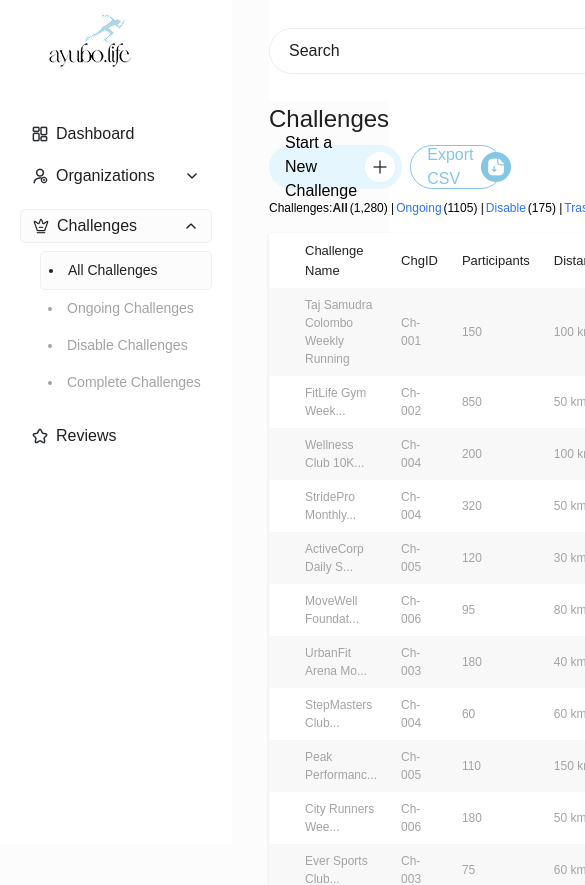
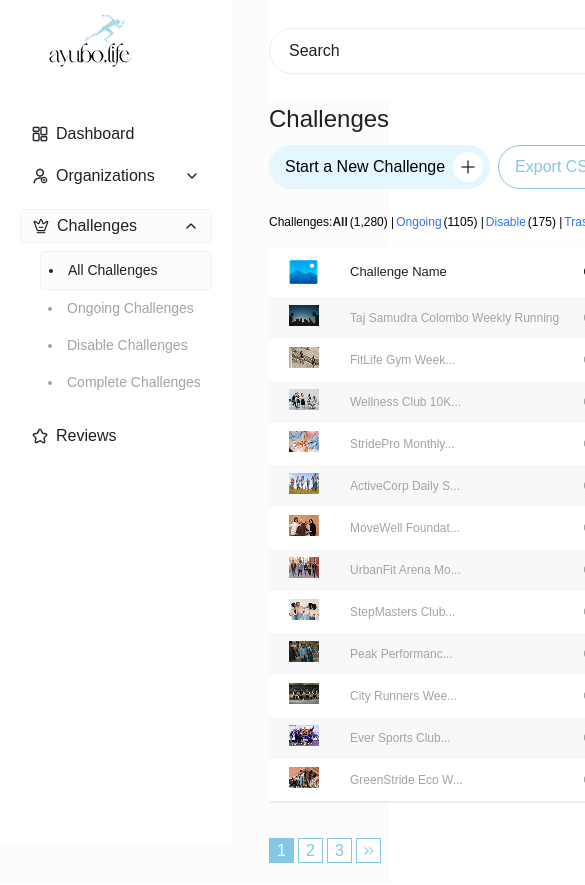
Before and after one commit to ShashiniAluthge/Ztride_Project, a React (Vite) app: page /allChallenges in a window 390 px wide. Shown: the top 885 px of the page, 585 px wide, since content can reach past the window. Built offline with nearby package versions, Linux system fonts and the light colour scheme; a web font is replaced by a local one.

Commit message:
adjust pages responsiveness components

```diff
--- a/src/components/challenges/ChallengesTable.tsx
+++ b/src/components/challenges/ChallengesTable.tsx
@@ -38,8 +38,8 @@ const ChallengesTable = ({
   const navigate = useNavigate();
 
   return (
-    <>
-      <table className="w-full text-left shadow-sm my-[16px]">
+    <div className="overflow-x-auto">
+      <table className="w-full text-left shadow-sm my-[16px] min-w-max">
         <thead>
           <tr className="bg-[var(--background)] text-[var(--primary)] h-[50px] text-[13px] items-center  border-[var(--background)] font-medium ">
             <th className="py-2 px-3 flex items-center justify-center">
@@ -124,7 +124,7 @@ const ChallengesTable = ({
           ))}
         </tbody>
       </table>
-    </>
+      </div>
   );
 };
 
--- a/src/components/dashboard/ChallengesCard.tsx
+++ b/src/components/dashboard/ChallengesCard.tsx
@@ -1,7 +1,7 @@
 import DoubleArrowIcon from "../../assets/doubleArrowIcon.png";
 import TajSamudraLogo from "../../assets/TajSamudraLogo.png";
 import AyuboIcon from "../../assets/ayuboicon.png";
-import DashboardMapImage from '../../assets/dashboardMapImage.png';
+import DashboardMapImage from "../../assets/dashboardMapImage.png";
 
 const ChallengesCard = () => {
   return (
@@ -16,7 +16,10 @@ const ChallengesCard = () => {
         <div className="mt-[11px] flex flex-row items-center justify-between">
           <div className="flex-1">
             <div className="flex flex-row">
+              <div>
                 <img src={TajSamudraLogo} />
+              </div>
+
               <div className="flex flex-col ml-[10px]">
                 <p className="text-[14px] text-[var(--primary)]">
                   Taj Samudra Colombo
@@ -43,18 +46,24 @@ const ChallengesCard = () => {
 
             <div className="mt-[10px] flex flex-row gap-[24px]">
               <div className="flex flex-col">
-                <p className="text-[14px] font-medium text-[var(--primary)]">100 km</p>
+                <p className="text-[14px] font-medium text-[var(--primary)]">
+                  100 km
+                </p>
                 <p className="text-[10px] text-[var(--subText)]">Distance</p>
               </div>
 
               <div className="flex flex-col">
-                <p className="text-[14px] font-medium text-[var(--primary)]">08:00 am</p>
-                <p className="text-[10px] text-[var(--subText)]">Starting Time</p>
+                <p className="text-[14px] font-medium text-[var(--primary)]">
+                  08:00 am
+                </p>
+                <p className="text-[10px] text-[var(--subText)]">
+                  Starting Time
+                </p>
               </div>
             </div>
           </div>
           <div className=" ml-[26px]">
-        <img src={DashboardMapImage} className="object-contain"/>
+            <img src={DashboardMapImage} className="object-contain" />
           </div>
         </div>
       </div>
--- a/src/pages/AllChallenges.tsx
+++ b/src/pages/AllChallenges.tsx
@@ -21,18 +21,19 @@ const AllChallenges = () => {
           <p className="text-[24px] text-[var(--primary)] font-medium">
             Challenges
           </p>
-          <div className="flex flex-row justify between  mt-[8px]">
-            <div className="flex flex-row gap-[8px] w-1/2">
-              <div className="bg-[var(--btnBackground)] h-[44px]  text-[16px] flex items-center justify-between  pl-[16px] p-[7px] rounded-[50px] gap-[8px] ">
+          <div className="flex  justify-between items-center mt-[8px]">
+            <div className="flex gap-[8px] w-full  items-center mb-4">
+              <div className="bg-[var(--btnBackground)] h-[44px] text-[16px] flex items-center justify-between pl-[16px] p-[7px] rounded-[50px] gap-[8px]">
                 <p>Start a New Challenge</p>
-                <img src={PlusIcon} />
+                <img src={PlusIcon} alt="Add New Challenge" />
               </div>
               <ExportCSV />
             </div>
-            <div className="flex justify-end w-full">
+            <div className="flex justify-end w-full ">
               <SearchBar />
             </div>
           </div>
+
           <div className="mt-[8px]">
             <p className="flex flex-row text-[12px]">
               Challenges:
@@ -46,7 +47,7 @@ const AllChallenges = () => {
             </p>
           </div>
 
-          <ChallengesTable tableDataList={allChallengesTableData}/>
+          <ChallengesTable tableDataList={allChallengesTableData} />
           <BottomNavBoxes />
         </div>
       </div>
--- a/src/pages/Dashboard.tsx
+++ b/src/pages/Dashboard.tsx
@@ -10,7 +10,7 @@ import DownloadsOverviewCard from "../components/dashboard/DownloadsOverviewCard
 
 const Dashboard = () => {
   return (
-    <div className="flex w-full bg-[var(--screenbg)]">
+    <div className="flex w-full bg-[var(--screenbg)] ">
       <div className="h-full fixed top-0 left-0">
         <SideNavBar />
       </div>
--- a/src/pages/EditChallengeDetails.tsx
+++ b/src/pages/EditChallengeDetails.tsx
@@ -22,7 +22,7 @@ const EditChallengeDetails = () => {
   console.log("Selected Challenge:", selectedChallenge);
 
   return (
-    <div className="flex w-full bg-[var(--screenbg)]">
+    <div className="flex w-full bg-[var(--screenbg)] ">
       <div className="h-full fixed top-0 left-0">
         <SideNavBar />
       </div>
```
Lines whose indentation alone changed are shown as unchanged.
